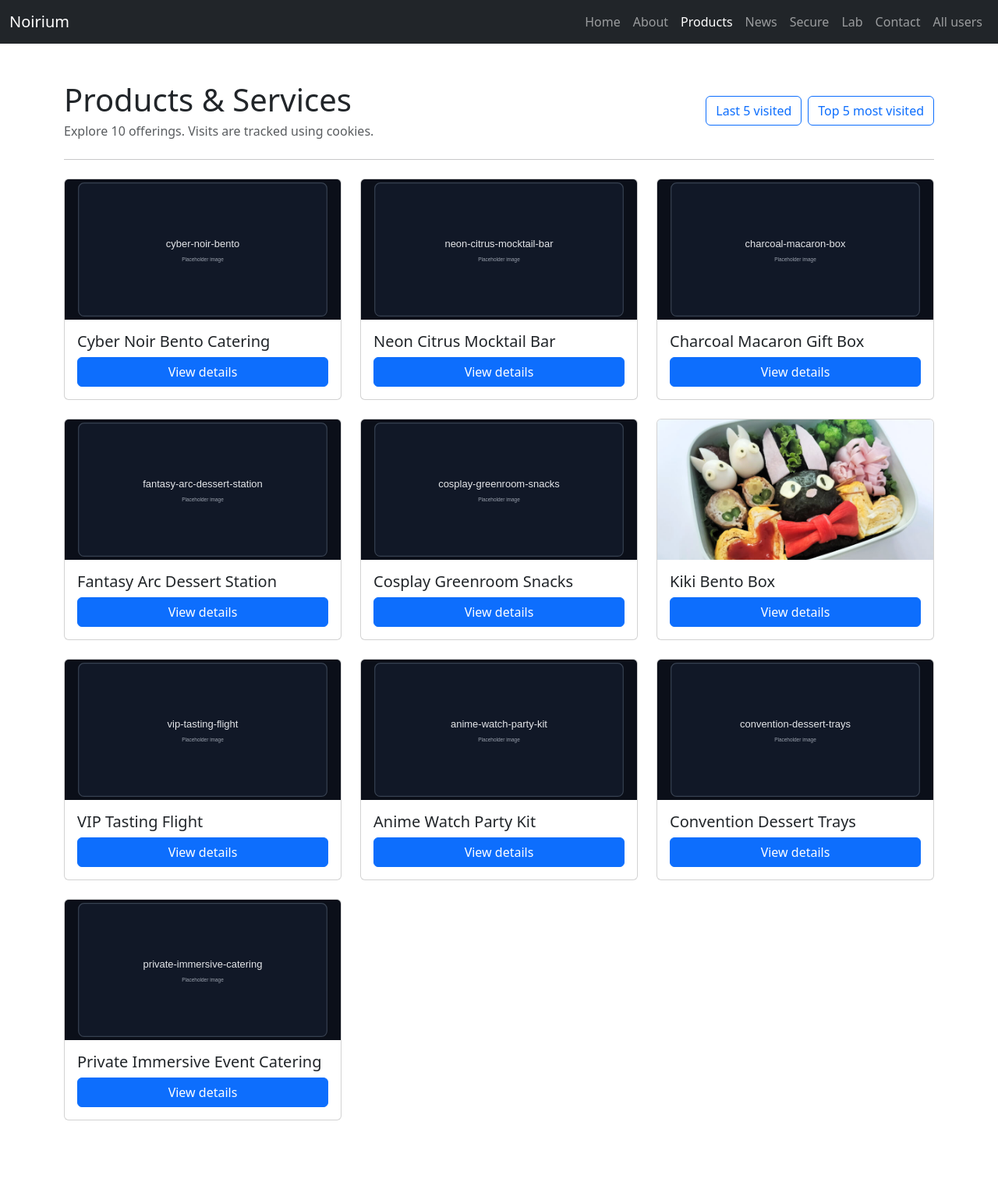
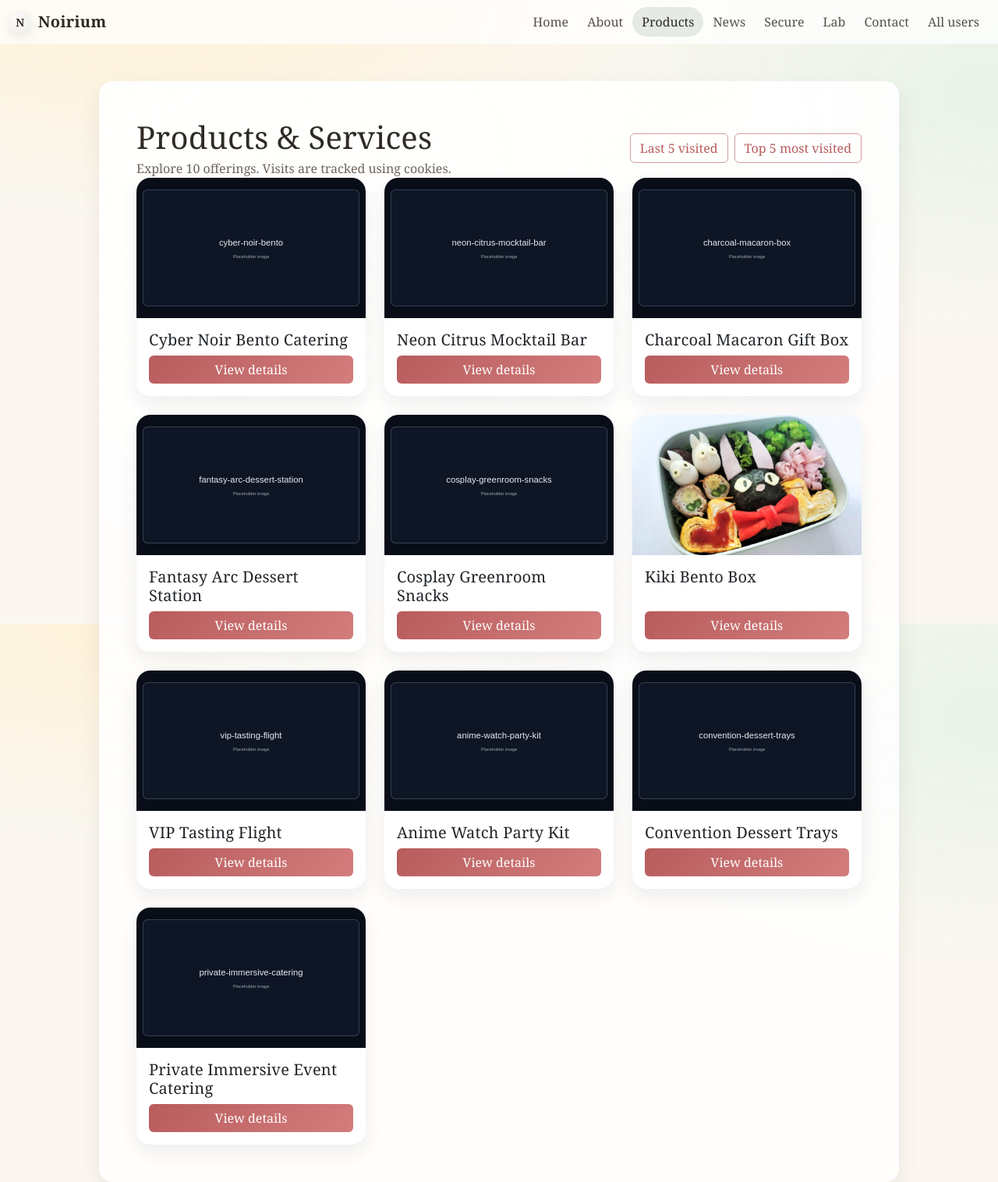
Before and after one commit to Kurogisa/Bazaar, a PHP site: the page made by companies/sarah/product.php in a window 1280 px wide. Shown: the whole page at 78% size. Before the commit the page ends 1437 px from the top, so only its background shows below. Run offline with PHP 8.4, Linux system fonts and the light colour scheme.

Commit message:
updating the style of my site

```diff
--- a/companies/sarah/all_users.php
+++ b/companies/sarah/all_users.php
@@ -198,6 +198,7 @@ usort($combinedUsers, function ($a, $b) {
     <meta name="viewport" content="width=device-width, initial-scale=1">
     <title>Combined users (all companies)</title>
     <link href="https://cdn.jsdelivr.net/npm/bootstrap@5.3.8/dist/css/bootstrap.min.css" rel="stylesheet" crossorigin="anonymous">
+    <link rel="stylesheet" href="assets/styles.css">
     <style>
         .err { background: #fff3f3; border: 1px solid #e8a0a0; }
     </style>
--- /dev/null
+++ b/companies/sarah/assets/styles.css
@@ -0,0 +1,161 @@
+/* Cottagecore / whimsical cafe theme (no functional changes) */
+
+:root{
+  --cc-bg: #fbf7f0;
+  --cc-surface: rgba(255,255,255,.78);
+  --cc-ink: #2f2a24;
+  --cc-muted: #6f645a;
+  --cc-border: rgba(47,42,36,.12);
+  --cc-accent: #b85c5c;      /* rose */
+  --cc-accent-2: #4f7a5b;    /* sage */
+  --cc-gold: #c6a15b;        /* honey */
+  --cc-shadow: 0 10px 30px rgba(47,42,36,.12);
+}
+
+html, body{
+  min-height: 100%;
+  color: var(--cc-ink);
+}
+
+body{
+  /* Keep background continuous; avoid any tiling/repeating */
+  min-height: 100vh;
+  background-color: var(--cc-bg);
+  background-image:
+    radial-gradient(1200px 500px at 15% 0%, #fff2d8 0%, transparent 55%),
+    radial-gradient(900px 520px at 100% 15%, #e8f3e7 0%, transparent 60%);
+  background-repeat: no-repeat;
+  background-size: cover;
+  background-position: top left, top right;
+
+  font-family: ui-serif, Georgia, "Times New Roman", Times, serif;
+  overflow-x: hidden;
+}
+
+/* On desktop, pin the background to the viewport for a steadier feel while scrolling */
+@media (min-width: 992px){
+  body{ background-attachment: fixed; }
+}
+
+/* Hide default horizontal rules to keep background continuous */
+hr{
+  border: 0;
+  height: 0;
+}
+
+/* Subtle paper texture using gradients (no images required) */
+.cc-paper{
+  background:
+    linear-gradient(0deg, rgba(255,255,255,.82), rgba(255,255,255,.82)),
+    radial-gradient(circle at 20% 10%, rgba(255,255,255,.7), transparent 55%),
+    radial-gradient(circle at 80% 0%, rgba(255,255,255,.55), transparent 60%);
+  /* Softer look: remove hard separation lines */
+  border: 0;
+  box-shadow: 0 12px 30px rgba(47,42,36,.08);
+  border-radius: 18px;
+}
+
+h1,h2,h3,h4,h5{
+  letter-spacing: .2px;
+}
+
+.text-muted{
+  color: var(--cc-muted) !important;
+}
+
+/* Navbar */
+.navbar.cc-navbar{
+  background: rgba(255,255,255,.72) !important;
+  backdrop-filter: blur(10px);
+  border-bottom: 0;
+}
+.navbar.cc-navbar .navbar-brand{
+  color: var(--cc-ink) !important;
+  font-weight: 700;
+  letter-spacing: .3px;
+}
+
+/* Logo placeholder next to title */
+.cc-brand{
+  display: inline-flex;
+  align-items: center;
+  gap: .55rem;
+}
+.cc-logo{
+  width: 28px;
+  height: 28px;
+  border-radius: 999px;
+  display: inline-flex;
+  align-items: center;
+  justify-content: center;
+  font-weight: 800;
+  font-size: 14px;
+  color: var(--cc-ink);
+  background: radial-gradient(circle at 30% 30%, rgba(255,255,255,.9), rgba(255,255,255,.6)),
+              linear-gradient(135deg, rgba(184,92,92,.35), rgba(79,122,91,.25));
+  box-shadow: 0 6px 14px rgba(47,42,36,.10);
+}
+.navbar.cc-navbar .nav-link{
+  color: rgba(47,42,36,.82) !important;
+  border-radius: 999px;
+  padding: .45rem .75rem;
+}
+.navbar.cc-navbar .nav-link:hover{
+  background: rgba(184,92,92,.10);
+}
+.navbar.cc-navbar .nav-link.active{
+  background: rgba(79,122,91,.14);
+  color: var(--cc-ink) !important;
+}
+
+/* Buttons */
+.btn-primary{
+  background: linear-gradient(135deg, var(--cc-accent), #d47d7d);
+  border: none;
+}
+.btn-primary:hover{ filter: brightness(.97); }
+.btn-outline-primary{
+  border-color: rgba(184,92,92,.6);
+  color: var(--cc-accent);
+}
+.btn-outline-primary:hover{
+  background: rgba(184,92,92,.12);
+  border-color: rgba(184,92,92,.75);
+  color: var(--cc-accent);
+}
+.btn-outline-secondary{
+  border-color: rgba(47,42,36,.25);
+  color: rgba(47,42,36,.82);
+}
+
+/* Cards / tables */
+.card{
+  border: 0;
+  border-radius: 18px;
+  overflow: hidden;
+  box-shadow: 0 10px 25px rgba(47,42,36,.08);
+}
+.card-img-top{
+  filter: saturate(1.05) contrast(1.02);
+}
+.table{
+  background: rgba(255,255,255,.75);
+}
+.table thead th{
+  background: rgba(232,243,231,.75);
+}
+
+/* Page containers */
+.container.cc-container{
+  max-width: 1050px;
+}
+
+/* Gentle responsive spacing without changing layout drastically */
+.cc-paper{
+  margin-inline: auto;
+}
+
+/* Little decorative divider */
+.cc-divider{
+  display: none; /* keep markup, remove visible separator */
+}
--- a/companies/sarah/login.php
+++ b/companies/sarah/login.php
@@ -47,11 +47,13 @@ if ($_SERVER['REQUEST_METHOD'] === 'POST') {
     <meta name="viewport" content="width=device-width, initial-scale=1">
     <title>Login - Noirium</title>
     <link href="https://cdn.jsdelivr.net/npm/bootstrap@5.3.8/dist/css/bootstrap.min.css" rel="stylesheet" integrity="sha384-sRIl4kxILFvY47J16cr9ZwB07vP4J8+LH7qKQnuqkuIAvNWLzeN8tE5YBujZqJLB" crossorigin="anonymous">
+    <link rel="stylesheet" href="assets/styles.css">
   </head>
   <body>
     <?php require 'navBar.php'; ?>
 
-    <div class="container mt-5" style="max-width: 520px;">
+    <div class="container cc-container mt-5" style="max-width: 560px;">
+      <div class="cc-paper p-4 p-md-5">
       <h1 class="mb-3">Administrator Login</h1>
       <p class="text-muted mb-4">Secure pages require an administrator login.</p>
 
@@ -96,6 +98,7 @@ if ($_SERVER['REQUEST_METHOD'] === 'POST') {
         After login you’ll be redirected to
         <code><?php echo htmlspecialchars($redirect, ENT_QUOTES, 'UTF-8'); ?></code>.
       </p>
+      </div>
     </div>
 
 
--- a/companies/sarah/navBar.php
+++ b/companies/sarah/navBar.php
@@ -3,9 +3,12 @@ if (!isset($currentPage)) { $currentPage = ""; }
 $basePath = isset($basePath) ? (string)$basePath : "";
 ?>
 
-<nav class="navbar navbar-expand-lg navbar-dark bg-dark">
+<nav class="navbar navbar-expand-lg cc-navbar">
   <div class="container-fluid">
-    <a class="navbar-brand" href="<?php echo htmlspecialchars($basePath, ENT_QUOTES, 'UTF-8'); ?>index.php">Noirium</a>
+    <a class="navbar-brand cc-brand" href="<?php echo htmlspecialchars($basePath, ENT_QUOTES, 'UTF-8'); ?>index.php">
+      <span class="cc-logo" aria-hidden="true">N</span>
+      <span>Noirium</span>
+    </a>
 
     <button class="navbar-toggler" type="button" data-bs-toggle="collapse" data-bs-target="#navbarNav">
       <span class="navbar-toggler-icon"></span>
--- a/companies/sarah/product.php
+++ b/companies/sarah/product.php
@@ -9,11 +9,13 @@ require __DIR__ . '/products/_catalog.php';
     <meta name="viewport" content="width=device-width, initial-scale=1">
     <title>Products & Services - Noirium</title>
     <link href="https://cdn.jsdelivr.net/npm/bootstrap@5.3.8/dist/css/bootstrap.min.css" rel="stylesheet" integrity="sha384-sRIl4kxILFvY47J16cr9ZwB07vP4J8+LH7qKQnuqkuIAvNWLzeN8tE5YBujZqJLB" crossorigin="anonymous">
+    <link rel="stylesheet" href="assets/styles.css">
   </head>
   <body>
     <?php require 'navBar.php'; ?>
 
-    <div class="container mt-5">
+    <div class="container cc-container mt-5">
+      <div class="cc-paper p-4 p-md-5">
       <div class="d-flex align-items-center justify-content-between flex-wrap gap-2">
         <div>
           <h1 class="mb-1">Products & Services</h1>
@@ -25,7 +27,7 @@ require __DIR__ . '/products/_catalog.php';
         </div>
       </div>
 
-      <hr class="my-4">
+      <hr class="cc-divider">
 
       <div class="row row-cols-1 row-cols-md-2 row-cols-lg-3 g-4">
         <?php foreach ($PRODUCT_CATALOG as $p): ?>
@@ -49,6 +51,7 @@ require __DIR__ . '/products/_catalog.php';
           </div>
         <?php endforeach; ?>
       </div>
+      </div>
     </div>
 
     <script src="https://cdn.jsdelivr.net/npm/bootstrap@5.3.8/dist/js/bootstrap.bundle.min.js"
--- a/companies/sarah/products/_catalog.php
+++ b/companies/sarah/products/_catalog.php
@@ -1,5 +1,9 @@
 <?php
 // Shared catalog data for listing pages.
+
+$kikiImagePath = file_exists(__DIR__ . '/images/kiki-bento/kiki.jpg')
+  ? '/products/images/kiki-bento/kiki.jpg'
+  : '/products/images/kiki-bento/hero.svg';
 
 $PRODUCT_CATALOG = [
   [
@@ -33,10 +37,10 @@ $PRODUCT_CATALOG = [
     'image' => '/products/images/cosplay-greenroom-snacks/hero.svg',
   ],
   [
-    'id' => 'kiki-bento-design',
+    'id' => 'kiki-bento',
     'name' => 'Kiki Bento Box',
     'href' => 'kiki-bento.php',
-    'image' => '/products/images/kiki-bento/kiki.jpg',
+    'image' => $kikiImagePath,
   ],
   [
     'id' => 'vip-tasting-flight',
--- a/companies/sarah/products/popular.php
+++ b/companies/sarah/products/popular.php
@@ -27,11 +27,13 @@ $top = array_slice($cleanCounts, 0, 5, true);
     <meta name="viewport" content="width=device-width, initial-scale=1">
     <title>Top 5 Most Visited Products - Noirium</title>
     <link href="https://cdn.jsdelivr.net/npm/bootstrap@5.3.8/dist/css/bootstrap.min.css" rel="stylesheet" integrity="sha384-sRIl4kxILFvY47J16cr9ZwB07vP4J8+LH7qKQnuqkuIAvNWLzeN8tE5YBujZqJLB" crossorigin="anonymous">
+    <link rel="stylesheet" href="../assets/styles.css">
   </head>
   <body>
     <?php $basePath = '../'; require __DIR__ . '/../navBar.php'; ?>
 
-    <div class="container mt-5">
+    <div class="container cc-container mt-5">
+      <div class="cc-paper p-4 p-md-5">
       <div class="mb-3">
         <a href="../product.php" class="btn btn-outline-secondary btn-sm">&larr; Back to Products</a>
       </div>
@@ -55,6 +57,7 @@ $top = array_slice($cleanCounts, 0, 5, true);
           <?php endforeach; ?>
         </div>
       <?php endif; ?>
+      </div>
     </div>
 
     <script src="https://cdn.jsdelivr.net/npm/bootstrap@5.3.8/dist/js/bootstrap.bundle.min.js"></script>
--- a/companies/sarah/products/recent.php
+++ b/companies/sarah/products/recent.php
@@ -18,11 +18,13 @@ $recent = array_values(array_filter($recent, fn($id) => is_string($id) && isset(
     <meta name="viewport" content="width=device-width, initial-scale=1">
     <title>Last 5 Visited Products - Noirium</title>
     <link href="https://cdn.jsdelivr.net/npm/bootstrap@5.3.8/dist/css/bootstrap.min.css" rel="stylesheet" integrity="sha384-sRIl4kxILFvY47J16cr9ZwB07vP4J8+LH7qKQnuqkuIAvNWLzeN8tE5YBujZqJLB" crossorigin="anonymous">
+    <link rel="stylesheet" href="../assets/styles.css">
   </head>
   <body>
     <?php $basePath = '../'; require __DIR__ . '/../navBar.php'; ?>
 
-    <div class="container mt-5">
+    <div class="container cc-container mt-5">
+      <div class="cc-paper p-4 p-md-5">
       <div class="mb-3">
         <a href="../product.php" class="btn btn-outline-secondary btn-sm">&larr; Back to Products</a>
       </div>
@@ -45,6 +47,7 @@ $recent = array_values(array_filter($recent, fn($id) => is_string($id) && isset(
           <?php endforeach; ?>
         </div>
       <?php endif; ?>
+      </div>
     </div>
 
     <script src="https://cdn.jsdelivr.net/npm/bootstrap@5.3.8/dist/js/bootstrap.bundle.min.js"></script>
--- a/companies/sarah/secure/user.php
+++ b/companies/sarah/secure/user.php
@@ -23,11 +23,13 @@ $users = [
     <meta name="viewport" content="width=device-width, initial-scale=1">
     <title>Secure Users - Noirium</title>
     <link href="https://cdn.jsdelivr.net/npm/bootstrap@5.3.8/dist/css/bootstrap.min.css" rel="stylesheet" integrity="sha384-sRIl4kxILFvY47J16cr9ZwB07vP4J8+LH7qKQnuqkuIAvNWLzeN8tE5YBujZqJLB" crossorigin="anonymous">
+    <link rel="stylesheet" href="../assets/styles.css">
   </head>
   <body>
     <?php require '../navBar.php'; ?>
 
-    <div class="container mt-5">
+    <div class="container cc-container mt-5">
+      <div class="cc-paper p-4 p-md-5">
       <div class="d-flex align-items-center justify-content-between flex-wrap gap-2">
         <div>
           <h1 class="mb-1">Secure Section</h1>
@@ -48,6 +50,7 @@ $users = [
           <li class="list-group-item"><?php echo htmlspecialchars($name, ENT_QUOTES, 'UTF-8'); ?></li>
         <?php endforeach; ?>
       </ul>
+      </div>
     </div>
 
     <script src="https://cdn.jsdelivr.net/npm/bootstrap@5.3.8/dist/js/bootstrap.bundle.min.js"></script>
```
Also changed, not shown: companies/sarah/about.php (+15 -7 lines), companies/sarah/contact.php (+9 -2 lines), companies/sarah/index.php (+6 -3 lines), companies/sarah/lab.php (+5 -2 lines), companies/sarah/news.php (+15 -7 lines), companies/sarah/products/_product.php (+7 -2 lines).
